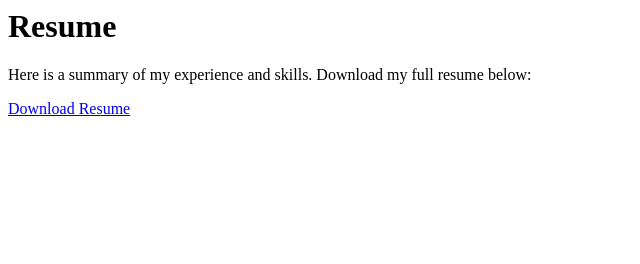
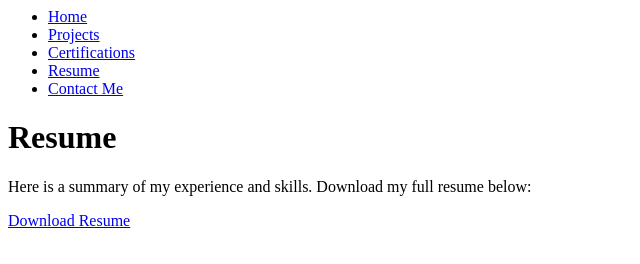
Before and after one commit to lemueltech/lemueltech.github.io, a plain HTML site: page resume.html in a window 1280 px wide. Shown: the whole page, without its empty margins (0-640 px from the left). Drawn offline with Linux system fonts and the light colour scheme.

Commit message:
Update resume.html

```diff
--- a/resume.html
+++ b/resume.html
@@ -3,6 +3,16 @@
   <title>Resume</title>
 </head>
 <body>
+  <nav>
+  <ul>
+    <li><a href="index.html">Home</a></li>
+    <li><a href="projects.html">Projects</a></li>
+    <li><a href="certifications.html">Certifications</a></li>
+    <li><a href="resume.html">Resume</a></li>
+    <li><a href="contact.html">Contact Me</a></li>
+  </ul>
+</nav>
+
   <h1>Resume</h1>
   <p>Here is a summary of my experience and skills. Download my full resume below:</p>
   <a href="your-resume-link.pdf" download>Download Resume</a>
```
